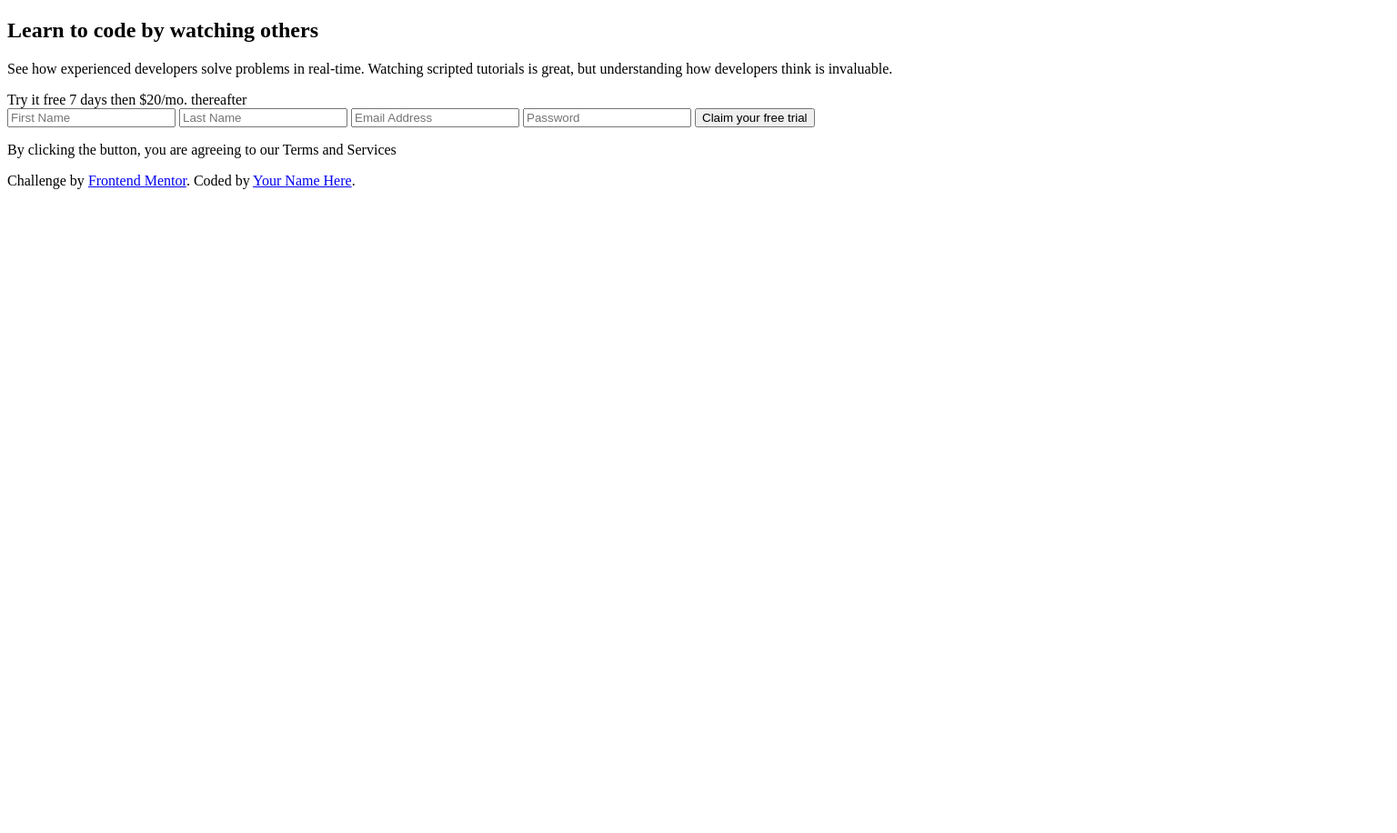
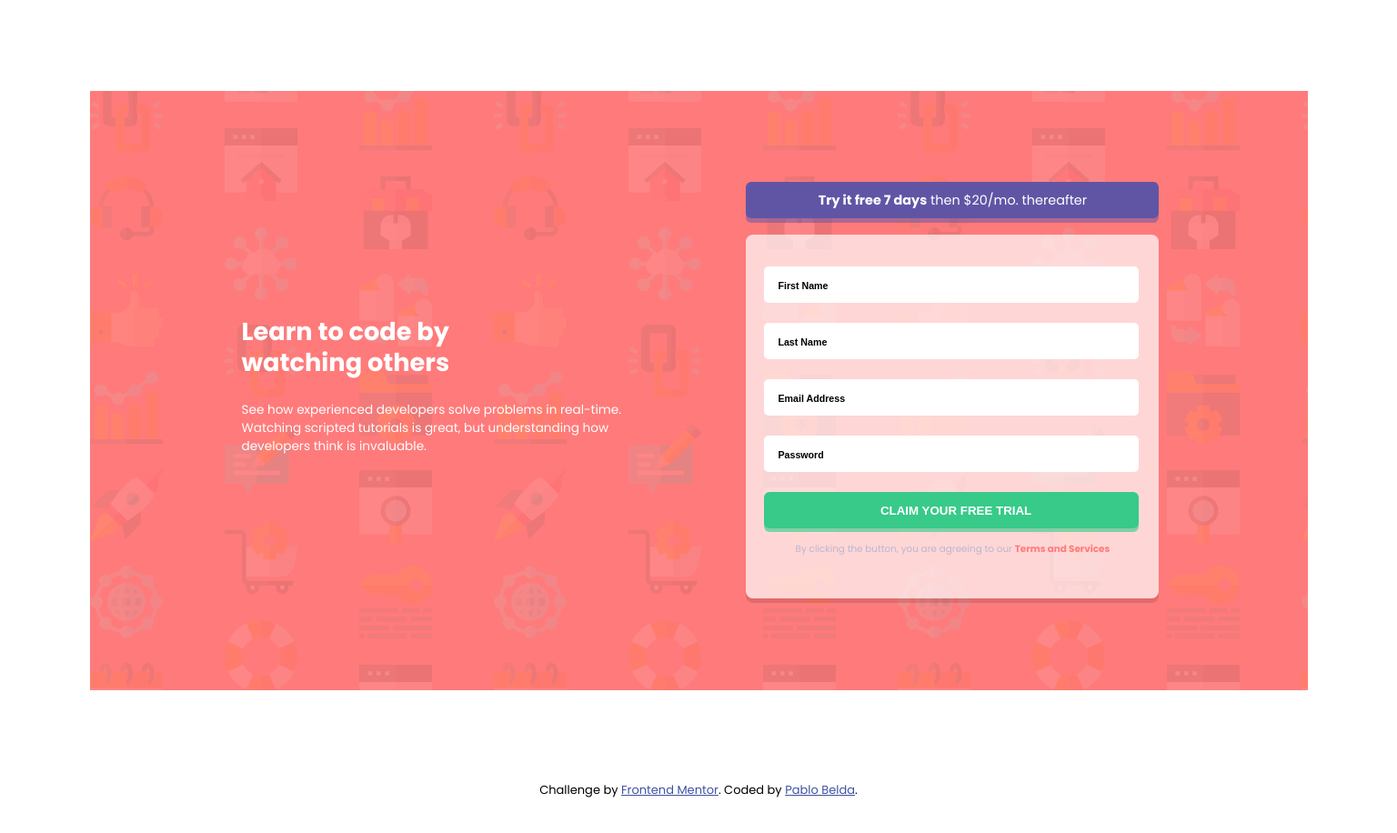
Before and after one commit to pablotebb/Intro_component_with_sign-up_form, a plain HTML site: page index.html in a window 1536 px wide. Shown: the whole page at 91% size. Before the commit the page ends 800 px from the top, so only its background shows below. Drawn offline with Linux system fonts and the light colour scheme.

Commit message:
mobile css and desktop css

```diff
--- a/index.html
+++ b/index.html
@@ -16,6 +16,9 @@
     <title>Frontend Mentor | Intro component with sign up form</title>
   </head>
   <body>
+    <!-- MAIN CONTAINER -->
+    <main class="main-container">
+      <!-- SECTION PRESENTATION -->
       <section class="section-presentation">
         <h1 class="section-presentation__title">
           Learn to code by watching others
@@ -26,17 +29,32 @@
           invaluable.
         </p>
       </section>
-    <section class="section-ad">
-      <div class="section-ad__button">
-        Try it free 7 days then $20/mo. thereafter
+      <!-- SECTION AD FORM-->
+      <section class="section-ad-form">
+        <div class="section-ad-form__button">
+          <span>Try it free 7 days</span> then $20/mo. thereafter
         </div>
-    </section>
-    <section class="section-form">
         <form action="#">
           <input type="text" placeholder="First Name" />
+          <!-- <div class="error-input">
+            <img src="./images/icon-error.svg" alt="error icon" />
+            <p>First name cannot be empty</p>
+          </div> -->
           <input type="text" placeholder="Last Name" />
+          <!-- <div class="error-input">
+            <img src="./images/icon-error.svg" alt="error icon" />
+            <p>Last name cannot be empty</p>
+          </div> -->
           <input type="email" placeholder="Email Address" />
+          <!-- <div class="error-input">
+            <img src="./images/icon-error.svg" alt="error icon" />
+            <p>Looks like this is not an email</p>
+          </div> -->
           <input type="password" placeholder="Password" />
+          <!-- <div class="error-input">
+            <img src="./images/icon-error.svg" alt="error icon" />
+            <p>Password cannot be empty</p>
+          </div> -->
           <input type="submit" value="Claim your free trial" />
           <p>
             By clicking the button, you are agreeing to our
@@ -44,13 +62,15 @@
           </p>
         </form>
       </section>
+    </main>
 
+    <!-- FOOTER -->
     <footer>
       <p class="attribution">
         Challenge by
         <a href="https://www.frontendmentor.io?ref=challenge" target="_blank"
           >Frontend Mentor</a
-        >. Coded by <a href="#">Your Name Here</a>.
+        >. Coded by <a href="#" target="_blank">Pablo Belda</a>.
       </p>
     </footer>
   </body>
--- a/sass/_footer.scss
+++ b/sass/_footer.scss
@@ -1,5 +1,7 @@
 .attribution {
-  font-size: 11px;
+  // border: 1px solid red;
+  margin: 80px 0 60px;
+  font-size: 13px;
   text-align: center;
 }
 .attribution a {
--- a/sass/_initial.scss
+++ b/sass/_initial.scss
@@ -0,0 +1,13 @@
+@use "variables";
+
+* {
+  margin: 0;
+  padding: 0;
+  box-sizing: border-box;
+}
+
+body {
+  font-family: variables.$Font-family-body;
+  font-size: variables.$Font-size-body;
+  background-color: variables.$White;
+}
--- a/sass/_variables.scss
+++ b/sass/_variables.scss
@@ -0,0 +1,20 @@
+@import url("https://fonts.googleapis.com/css2?family=Poppins:wght@400;500;600;700&display=swap");
+
+// Colors
+$Red: hsl(0, 100%, 74%);
+$Green: hsl(154, 59%, 51%);
+$Green-2: hsla(154, 59%, 51%, 0.481);
+$Green-3: hsla(154, 59%, 51%, 0.625);
+$Blue: hsl(248, 32%, 49%);
+$Blue-s: hsla(248, 32%, 49%, 0.5);
+
+$Dark-Blue: hsl(249, 10%, 26%);
+$Grayish-Blue: hsl(246, 25%, 77%);
+$White: rgb(255, 255, 255);
+$White-2: rgba(255, 255, 255, 0.689);
+$Black: #000;
+$Black-2: rgba(0, 0, 0, 0.12);
+$Green: #37ca89;
+// Fonts
+$Font-size-body: 16px;
+$Font-family-body: "Poppins", sans-serif;
--- a/sass/styles.scss
+++ b/sass/styles.scss
@@ -0,0 +1,170 @@
+@use "variables";
+@use "initial";
+@use "footer";
+
+.main-container {
+  // border: 1px solid red;
+  width: 340px;
+  height: 1000px;
+  margin: 0 auto;
+  background-color: variables.$Red;
+  background-image: url("../images/bg-intro-mobile.png");
+  color: variables.$White;
+  padding: 80px 38px 60px;
+}
+
+.section-presentation {
+  // border: 1px solid blue;
+  text-align: center;
+  &__title {
+    font-size: 1.3em;
+    margin: -11px auto 25px;
+    line-height: 25px;
+    font-weight: 700;
+  }
+  &__description {
+    font-size: 0.85em;
+    margin-bottom: 48px;
+  }
+}
+
+.section-ad-form {
+  &__button {
+    // width: 270px;
+    width: 100%;
+    height: 70px;
+    background-color: variables.$Blue;
+    border-radius: 6px;
+    font-size: 0.9em;
+    padding: 10px 30px;
+    text-align: center;
+    margin-bottom: 25px;
+    box-shadow: 0 5px 0 variables.$Blue-s;
+    span {
+      color: variables.$White;
+      font-weight: 700;
+    }
+  }
+  form {
+    background-color: variables.$White-2;
+    border-radius: 8px;
+    box-shadow: 0 5px 0 variables.$Black-2;
+    padding: 10px 15px;
+    input {
+      width: 97%;
+      height: 40px;
+      padding-left: 10px;
+      margin: 5px;
+      border: none;
+      border: 5px solid variables.$White;
+      border-radius: 5px;
+      outline: none;
+      &::placeholder {
+        background-color: variables.$White-2;
+        font-size: 0.8em;
+        color: variables.$Black;
+        font-weight: 600;
+      }
+    }
+    input[type="submit"] {
+      width: 97%;
+      height: 40px;
+      background-color: variables.$Green;
+      text-transform: uppercase;
+      color: variables.$White;
+      font-weight: 600;
+      border: none;
+      border-radius: 6px;
+      margin-bottom: 15px;
+      box-shadow: 0 4px 0 variables.$Green-3;
+      &:hover {
+        cursor: pointer;
+        background-color: variables.$Green-2;
+      }
+    }
+    p {
+      font-size: 0.65em;
+      color: variables.$Grayish-Blue;
+      text-align: center;
+      span {
+        font-size: 1em;
+        color: variables.$Red;
+        font-weight: 700;
+      }
+    }
+    .error-input {
+      position: relative;
+      img {
+        width: 22px;
+        position: absolute;
+        top: -35px;
+        right: 20px;
+      }
+      p {
+        // border: 1px solid red;
+        color: variables.$Red;
+        text-align: right;
+      }
+    }
+  }
+}
+
+@media (min-width: 1440px) {
+  .main-container {
+    // border: 1px solid red;
+    background-image: url("../images/bg-intro-desktop.png");
+    margin: 100px auto 100px;
+    padding: 100px 163px 105px 167px;
+    width: 1339px;
+    height: 659px;
+    display: flex;
+  }
+
+  .section-presentation {
+    flex-basis: 55%;
+    margin-top: 159px;
+    &__title {
+      margin-left: 0;
+      // border: 1px solid blue;
+      width: 291px;
+      font-size: 1.7em;
+      line-height: 34px;
+      text-align: left;
+    }
+    &__description {
+      // border: 1px solid blue;
+      text-align: left;
+      width: 430px;
+    }
+  }
+
+  .section-ad-form {
+    flex-basis: 45%;
+    &__button {
+      height: 40px;
+      margin-bottom: 18px;
+    }
+    form {
+      padding-top: 30px;
+      height: 400px;
+      input {
+        margin-bottom: 17px;
+      }
+      input[type="submit"] {
+        box-shadow: 0 4px 0 variables.$Green-3;
+      }
+      .error-input {
+        img {
+          top: -32px;
+          right: 30px;
+        }
+        p {
+          // border: 1px solid red;
+          margin-top: -15px;
+          text-align: right;
+          margin-right: 8px;
+        }
+      }
+    }
+  }
+}
```
Also changed, not shown: styles.css, 1 other file. Lines whose indentation alone changed are shown as unchanged.
